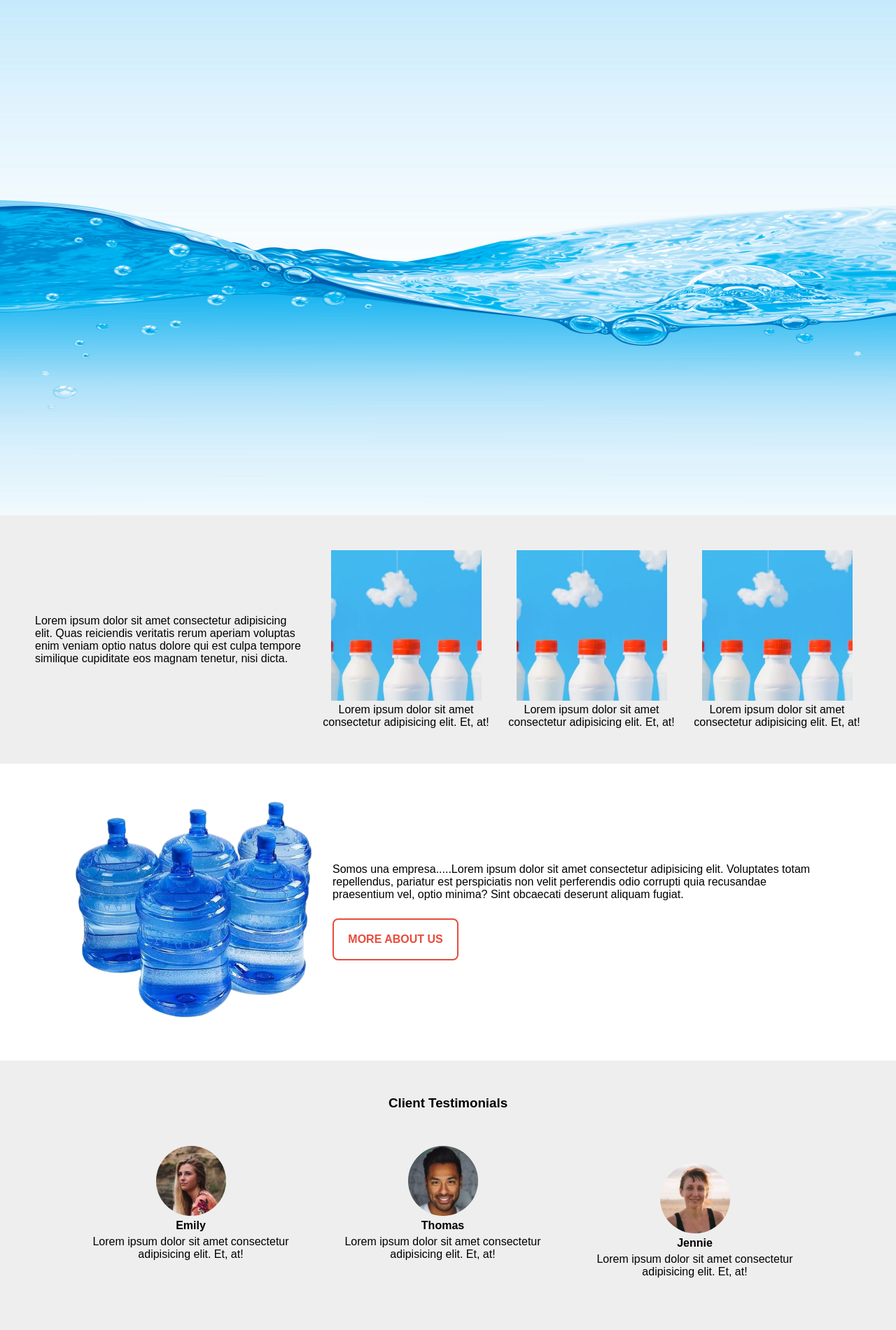
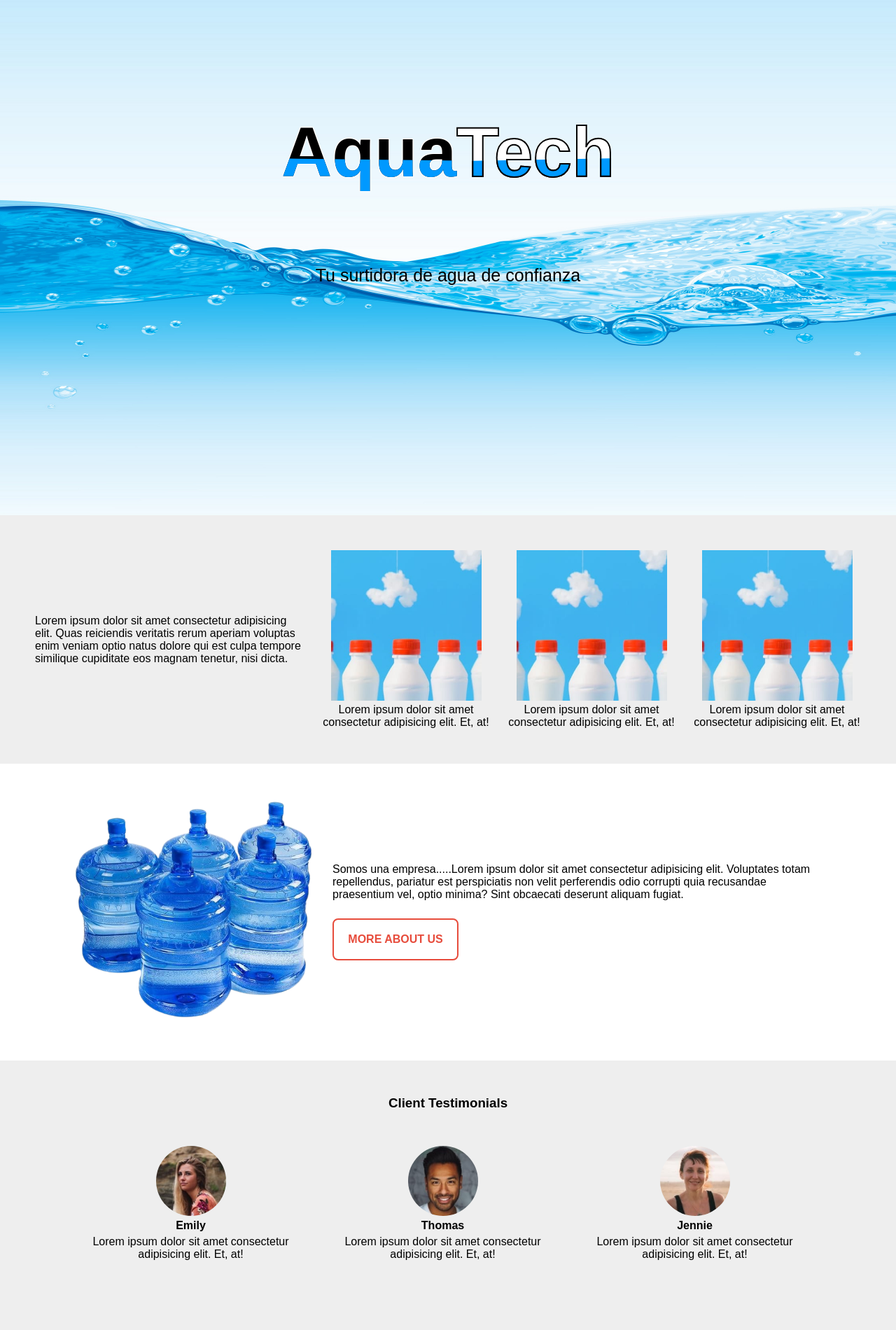
Before and after one commit to crigores/proyecto-programacion-web, a PHP site: page / in a window 1280 px wide. Shown: the part 80-1980 px from the top of the page at 70% size. Run offline with PHP 8.4, Linux system fonts and the light colour scheme; a stand-in replaces the project's code that opens the database connection; some libraries are stand-ins or nearby versions.

Commit message:
footer realizado. header y about modificado

```diff
--- a/index.css
+++ b/index.css
@@ -10,6 +10,15 @@
 }
 
 /* MAIN TAG */
+.logo {
+	display: flex;
+	justify-content: center;
+	align-items: center;
+}
+
+.logo-name {
+	margin-left: 10px;
+}
 
 .background-hero {
 	height: 100vh;
@@ -19,15 +28,74 @@
 	background-image: url('./assets/img/438394.jpg');
 }
 
-.logo{
-	display: flex;
-	justify-content: center;
-	align-items: center;
+.hero-description--grid {
+	display: grid;
+	place-content: center;
+	text-align: center;
+	font-size: 48px;
 }
 
-.logo-name {
-	margin-left: 10px;
+/* animaciono de aguatech */
+
+.Aqua {
+	font-size: 60px;
+	position: absolute;
+	left: 0;
+	right: 0;
+	top: 30%;
 }
+
+.tech {
+	-webkit-text-stroke: black 1px;
+}
+
+.border .tech {
+	color: white;
+}
+.border {
+	color: black;
+	text-shadow:
+		-1px -1px 0 white,
+		1px -1px 0 white,
+		-1px 1px 0 white,
+		1px 1px 0 white;
+}
+
+.wave {
+	color: #09f;
+	animation: wave 3s ease-in-out infinite;
+}
+
+@keyframes wave {
+
+	0%,
+	100% {
+		clip-path: polygon(0% 47%,
+				10% 48%,
+				33% 54%,
+				54% 60%,
+				70% 61%,
+				84% 59%,
+				100% 52%,
+				100% 100%,
+				0% 100%);
+	}
+
+	50% {
+		clip-path: polygon(0% 60%,
+				15% 65%,
+				34% 66%,
+				51% 62%,
+				67% 50%,
+				84% 45%,
+				100% 46%,
+				100% 100%,
+				0% 100%);
+	}
+}
+
+/* animaciono de aguatech */
+
 
 .product-section,
 .client-section {
@@ -56,10 +124,6 @@
 	margin: 50px 0;
 }
 
-.client:last-child {
-	margin-bottom: 0;
-}
-
 .client-name {
 	margin: 5px;
 }
@@ -85,6 +149,13 @@
 
 h3 {
 	text-align: center;
+}
+
+
+
+.hero-subtitle {
+	font-size: 25px;
+	font-weight: 500;
 }
 
 /* MORE ABOUT US SECTION */
@@ -132,7 +203,7 @@
 	margin: 0 auto;
 }
 
-.about-info{
+.about-info {
 	margin-top: 25px;
 	display: grid;
 	place-items: center;
@@ -165,10 +236,22 @@
 
 /* TABLET */
 @media screen and (min-width: 660px) {
+	.Aqua {
+		font-size: 100px;
+	}
+
+	.hero-subtitle{
+		margin-top: 50px;
+	}
+
+	.tech {
+		-webkit-text-stroke: 2px black;
+	}
+
 	.product-section {
 		display: grid;
-    grid-template-columns: 1fr 2fr;
-    place-items: center;
+		grid-template-columns: 1fr 2fr;
+		place-items: center;
 		gap: 25px;
 	}
 
@@ -196,7 +279,7 @@
 		gap: 25px;
 	}
 
-	.about-info{
+	.about-info {
 		display: flex;
 		flex-direction: column;
 		align-items: flex-start;
@@ -205,7 +288,7 @@
 	}
 
 	.about-info,
-	.btn{
+	.btn {
 		margin: 0;
 	}
 
--- a/index.php
+++ b/index.php
@@ -15,31 +15,16 @@
 </head>
 
 <body>
-    <header class="header">
-        <nav class="nav">
-            <a href="#" class="logo nav-link">
-                <img class="logo-img" src="../../assets/img/logo.png" alt="">
-                <span class="logo-name">AquaTech</span>
-            </a>
-            <button class="nav-toggle" aria-label="Abrir menú">
-                <i class="fas fa-bars"></i>
-            </button>
-            <ul class="nav-menu">
-                <li class="nav-menu-item">
-                    <a href="./pages/about/about.php" class="nav-menu-link nav-link">Contactanos</a>
-                </li>
-                <li class="nav-menu-item">
-                    <a href="./pages/confirmPayment/confirmPayment.php" class="nav-menu-link nav-link">Confirmar Pago</a>
-                </li>
-                <li class="nav-menu-item">
-                    <a href="./pages/login/login.php" class="nav-menu-link nav-link nav-menu-link_active">Login</a>
-                </li>
-            </ul>
-        </nav>
-    </header>
+    <?php
+    include('./templates/header/header.php')
+    ?>
 
     <main>
-        <figure class="background-hero"></figure>
+        <figure class="background-hero hero-description--grid">
+            <h1 class="Aqua border">Aqua<span class="tech">Tech</span></h1>
+            <h1 class="Aqua wave">Aqua<span class="tech">Tech</span></h1>
+            <p class="hero-subtitle">Tu surtidora de agua de confianza</p>
+        </figure>
 
         <section class="section product-section">
             <p>
--- a/pages/about/about.css
+++ b/pages/about/about.css
@@ -1,7 +1,6 @@
 body{
     margin: 0;
 }
-
 
 a {
     text-decoration: none;
@@ -9,6 +8,7 @@
 
 p {
     text-align: justify;
+    margin: 25px 0;
 }
 
 img {
@@ -43,6 +43,10 @@
     font-size: 25px;
 }
 
+.contact__description {
+    margin: 25px 0;
+}
+
 @media screen and (min-width : 768px) {
     .mainContact__content--grid{
         display: grid;
--- a/pages/register/register.php
+++ b/pages/register/register.php
@@ -43,7 +43,7 @@
 
             <div id="sub">
                 <input class="i2" type="submit" value="Registrar"> <br>
-                <a href="login.html"> Regresar al login </a>
+                <a href="../login/login.php"> Regresar al login </a>
             </div>
         </form>
     </div>
--- a/templates/footer/footer.css
+++ b/templates/footer/footer.css
@@ -1,3 +1,25 @@
+:root {
+    --blue: #3490dc;
+    --dark: #343a40;
+}
+
 footer {
+    margin-top: auto;
+    background-color: var(--dark);
+}
+
+.footer__content {
+    height: 8rem;
+    display: grid;
+    place-items: center;
+}
+
+.footer__copyright {
+    color: var(--white);
+    font-weight: bold;
     text-align: center;
 }
+
+.footer__copyright span {
+    color: var(--purple);
+}
--- a/templates/footer/footer.php
+++ b/templates/footer/footer.php
@@ -1,5 +1,10 @@
-<footer class="footer">
-  <div class="container">
-    <small>&copy; 2022 <b>AquaTech</b> - Todos los Derechos Reservados.</small>
-  </div>
+<footer>
+        <div class="container">
+            <div class="footer__content">
+                <div class="footer__copyright">
+                    <p>&copy; Copyright 2022. Todos los derechos reservados.</p>
+                    <p>Diseñado por <span>AquaTech C.A</span></p>
+                </div>
+            </div>
+        </div>
 </footer>
--- a/templates/header/header.php
+++ b/templates/header/header.php
@@ -9,14 +9,14 @@
             </button>
             <ul class="nav-menu">
                 <li class="nav-menu-item">
-                    <a href="../../pages/about/about.php" class="nav-menu-link nav-link">Contactanos</a>
+                    <a href="./pages/about/about.php" class="nav-menu-link nav-link">Contactanos</a>
                 </li>
                 <li class="nav-menu-item">
-                    <a href="../../pages/confirmPayment/confirmPayment.php"
+                    <a href="./pages/confirmPayment/confirmPayment.php"
                     class="nav-menu-link nav-link">Confirmar Pago</a>
                 </li>
                 <li class="nav-menu-item">
-                    <a href="../../pages/login/login.php" class="nav-menu-link nav-link nav-menu-link_active">Login</a>
+                    <a href="./pages/login/login.php" class="nav-menu-link nav-link nav-menu-link_active">Login</a>
                 </li>
             </ul>
         </nav>
```
Also changed, not shown: pages/about/about.php (+5 -27 lines).
